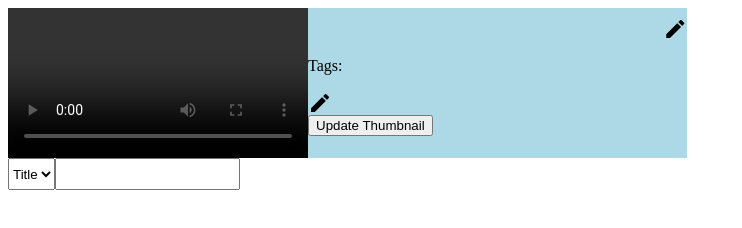
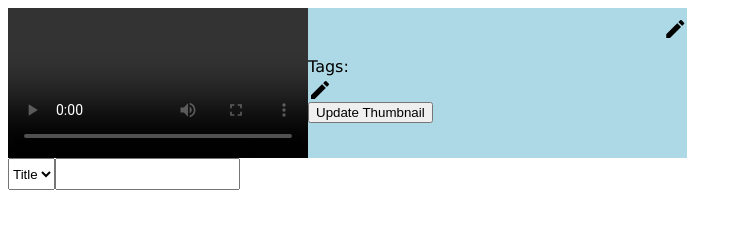
Before and after one commit to evanmckinney03/media_player, a plain HTML site: page index.html in a window 1280 px wide. Shown: the whole page, without its empty margins (0-742 px from the left). Drawn offline with Linux system fonts and the light colour scheme; no server answers.

Commit message:
Changed title and tag label fonts

```diff
--- a/index.css
+++ b/index.css
@@ -42,6 +42,7 @@
   background-color: transparent;
   border: none;
   flex: 1;
+  font-family: Verdana, Arial, sans-serif;
   font-size: 25px;
   min-width: 0;
   resize: none;
@@ -76,3 +77,8 @@
   flex-wrap: wrap;
   align-items: center;
 }
+
+#tag-label {
+  font-family: Verdana, Arial, sans-serif;
+  margin-bottom: 2px;
+}
--- a/index.html
+++ b/index.html
@@ -15,7 +15,7 @@
           <span class="material-icons" id="edit-title-button">edit</span>
 	</div>
         <div id="tags-div" class="flex-column">
-	  <p>Tags:</p>
+	  <p id="tag-label">Tags:</p>
 	  <div id="tag-list" class="flex-grid">
 	    <span class="material-icons" id="edit-tag-button">edit</span>
 	  </div>
```
